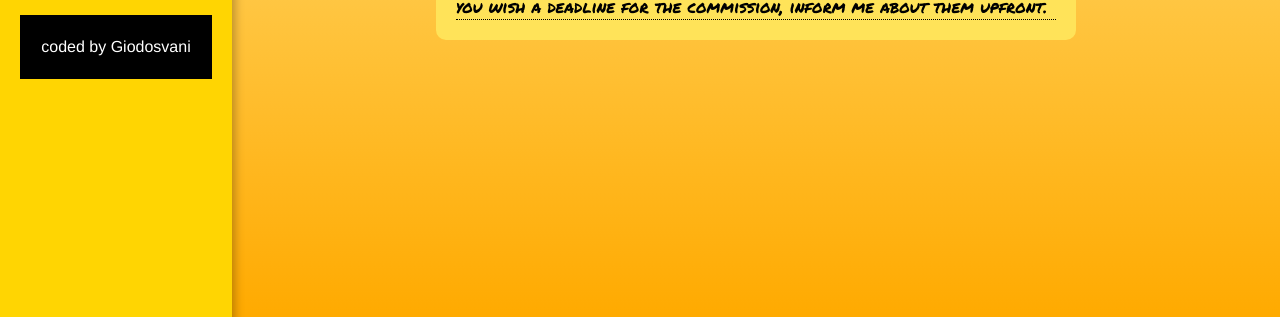
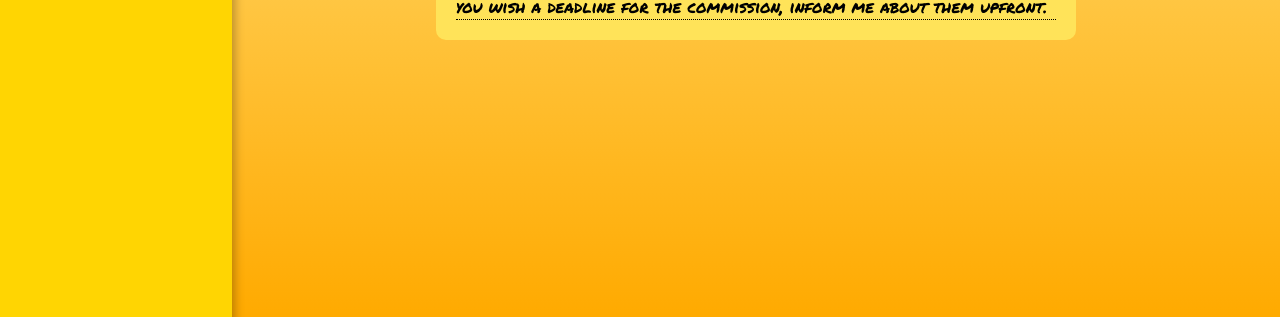
Before and after one commit to TulipHonk/portfolio, a plain HTML site: page tos.html in a window 1280 px wide. Shown: the part 483-800 px from the top of the page. Drawn offline with nearby package versions, Linux system fonts and the light colour scheme; a web font is replaced by a local one.

Commit message:
Update tos.html

```diff
--- a/tos.html
+++ b/tos.html
@@ -32,7 +32,6 @@
             <a href="https://t.me/tuliphonkgalery" target="_blank"><img src="images/telegram.png" alt="telegram"></a>
             <a href="https://twitter.com/TulipHonk" target="_blank"><img src="images/twitter.png" alt="twitter"></a>
 
-            <a href="https://giodosvani.github.io/portfolio" target="_blank" id="credit">coded by Giodosvani</a>
         </div> <!--social-->
 
     </nav>
```
